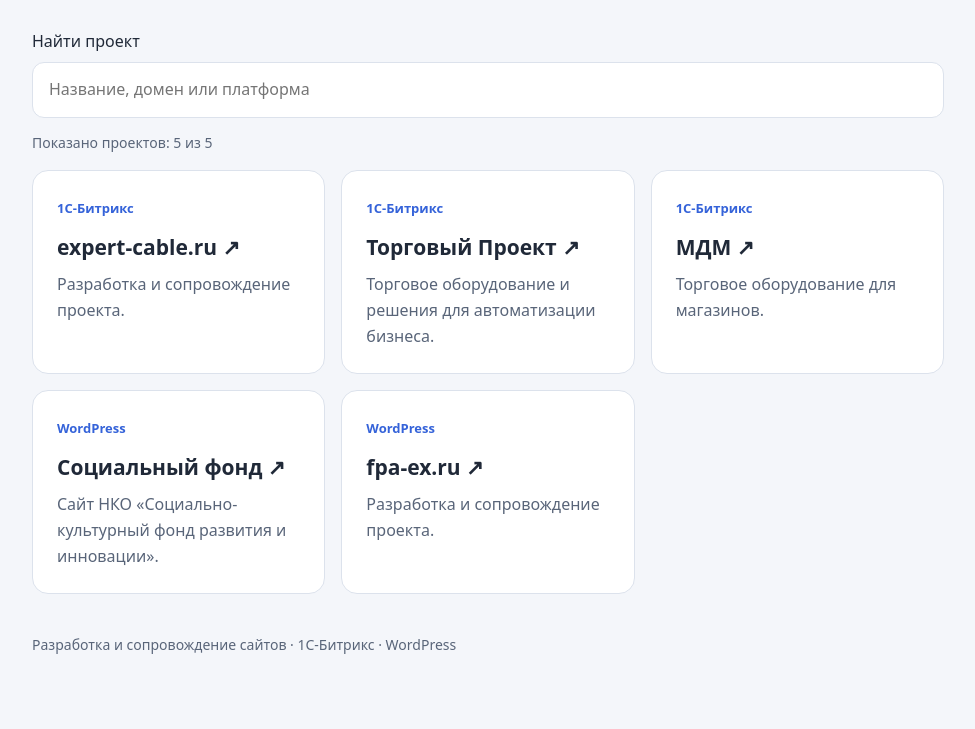
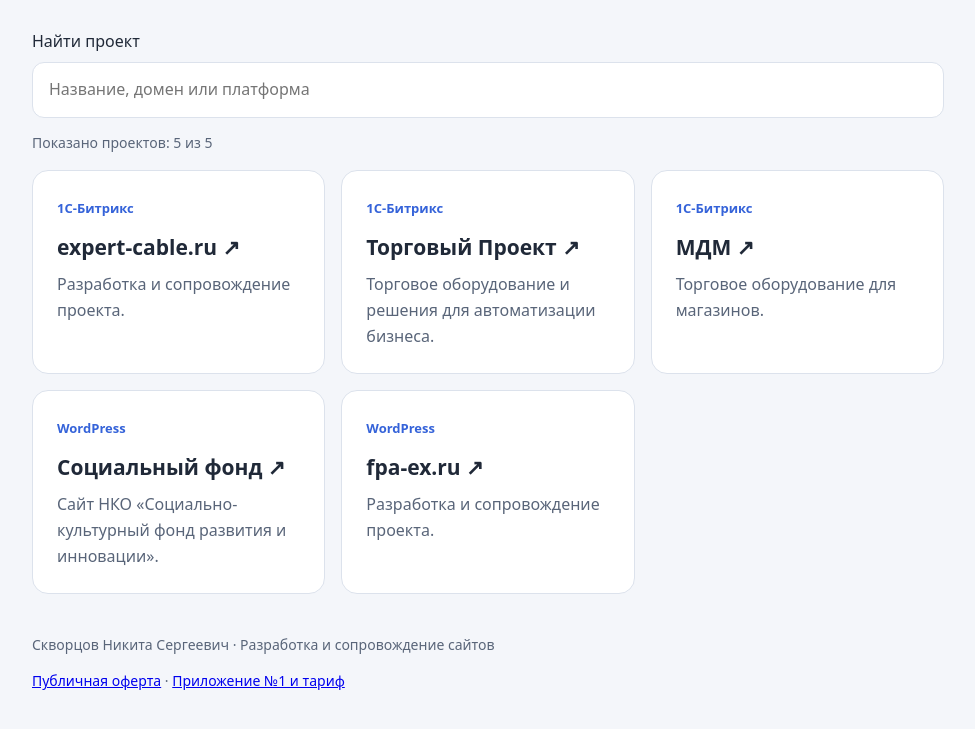
Before and after one commit to tzen-ru/links, a plain HTML site: page index.html in a window 1280 px wide. Shown: the part 185-914 px from the top of the page, without its empty margins (152-1127 px from the left). Drawn offline with Linux system fonts and the light colour scheme.

Commit message:
Добавить документы на сайт

```diff
--- a/index.html
+++ b/index.html
@@ -166,8 +166,16 @@
       </a>
     </li>
   </ul>
-
-  <footer>Разработка и сопровождение сайтов · 1С-Битрикс · WordPress</footer>
+<footer>
+  <p>
+    Скворцов Никита Сергеевич · Разработка и сопровождение сайтов
+  </p>
+  <nav aria-label="Документы">
+    <a href="./oferta.html">Публичная оферта</a>
+    <span aria-hidden="true"> · </span>
+    <a href="./prilozhenie-1.html">Приложение №1 и тариф</a>
+  </nav>
+</footer>
 </main>
     <script>
   const search = document.querySelector("#project-search");
```
